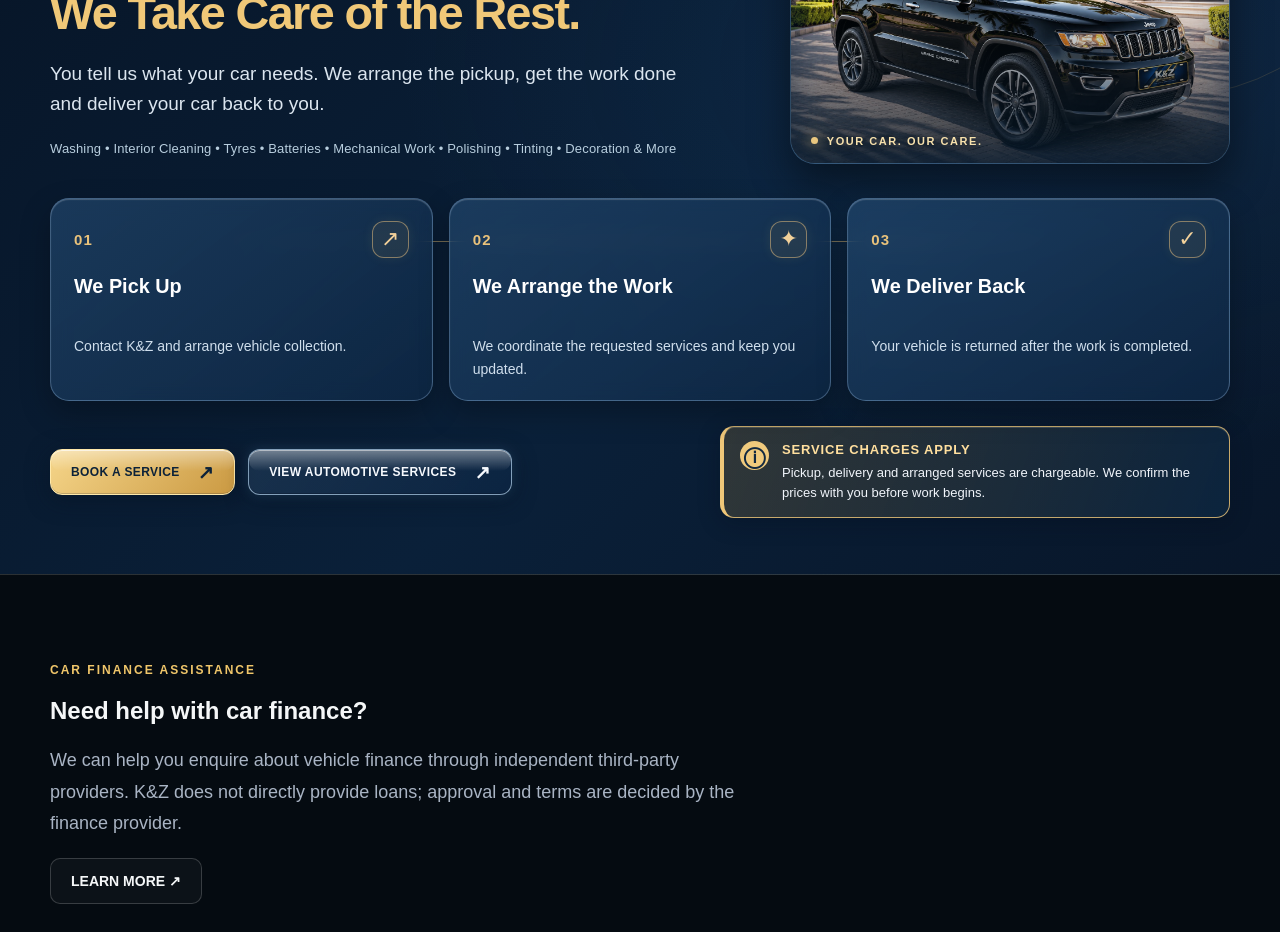
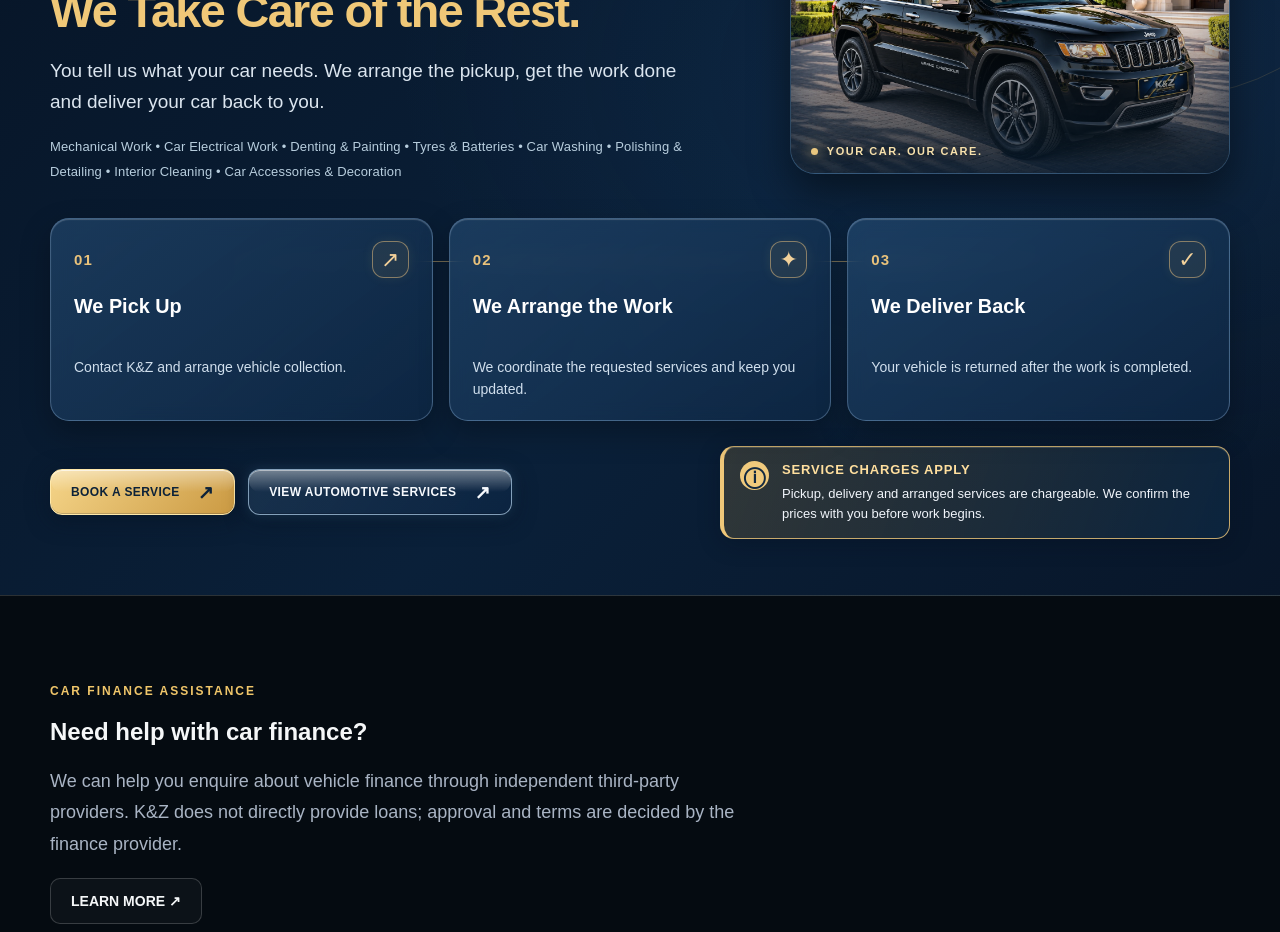
Before and after one commit to khshahzad2023-max/kz-elite-business, a Next.js app: page / in a window 1280 px wide. Shown: the part 1740-2672 px from the top of the page. Built offline with nearby package versions, Linux system fonts and the light colour scheme.

Commit message:
Reorder automotive services list with mechanical electrical bodywork and accessories

```diff
--- a/app/page.tsx
+++ b/app/page.tsx
@@ -39,7 +39,7 @@ export default function Home(){
       <div className="kz-auto-eyebrow"><span className="kz-auto-eyebrow-line"/>K&amp;Z AUTOMOTIVE SERVICES</div>
       <h2>We Pick Up Your Car.<br/><em>We Take Care of the Rest.</em></h2>
       <p className="kz-auto-lead">You tell us what your car needs. We arrange the pickup, get the work done and deliver your car back to you.</p>
-      <p className="kz-auto-services-text">Washing • Interior Cleaning • Tyres • Batteries • Mechanical Work • Polishing • Tinting • Decoration &amp; More</p>
+      <p className="kz-auto-services-text">Mechanical Work • Car Electrical Work • Denting &amp; Painting • Tyres &amp; Batteries • Car Washing • Polishing &amp; Detailing • Interior Cleaning • Car Accessories &amp; Decoration</p>
      </div>
      <div className="kz-auto-visual" aria-hidden="true">
       <div className="kz-auto-photo"/>
```
